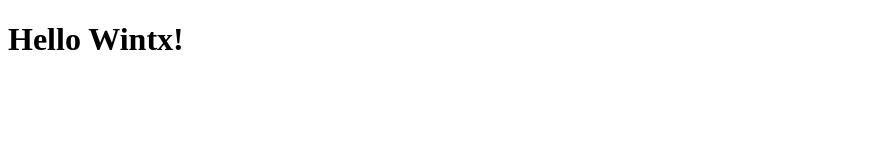
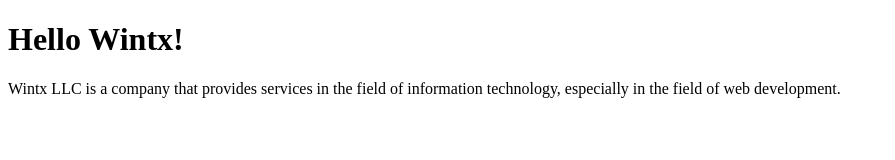
Before and after one commit to wintx-pro/wintx-pro.github.io, a plain HTML site: page index.html in a window 1280 px wide. Shown: the whole page, without its empty margins (0-895 px from the left). Drawn offline with Linux system fonts and the light colour scheme.

Commit message:
Test deploy

```diff
--- a/index.html
+++ b/index.html
@@ -1,11 +1,15 @@
 <!DOCTYPE html>
 <html lang="en">
   <head>
-  <meta charset="UTF-8">
-  <meta name="viewport" content="width=device-width, initial-scale=1.0">
+    <meta charset="UTF-8" />
+    <meta name="viewport" content="width=device-width, initial-scale=1.0" />
     <title>Wintx LLC</title>
   </head>
   <body>
     <h1>Hello Wintx!</h1>
+    <p>
+      Wintx LLC is a company that provides services in the field of information
+      technology, especially in the field of web development.
+    </p>
   </body>
 </html>
```
Lines whose indentation alone changed are shown as unchanged.
